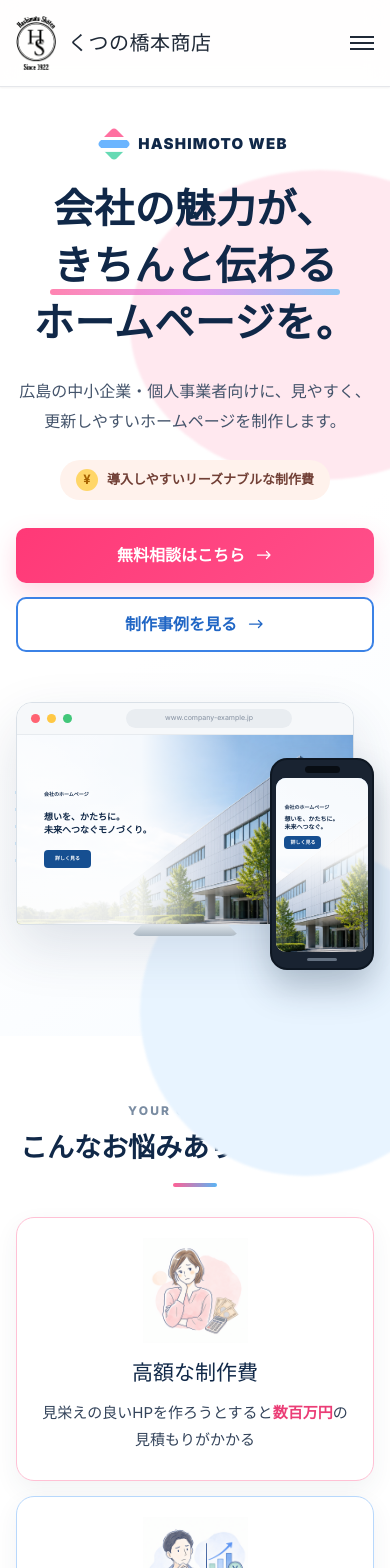
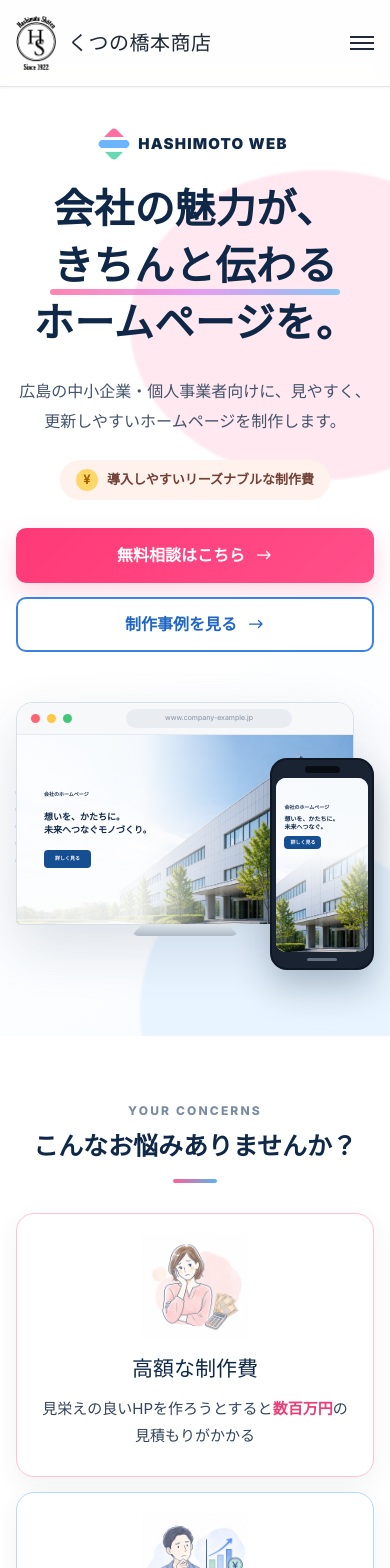
Before and after one commit to sayumasa25/-HP, a Next.js app: page /web-development in a window 390 px wide. Shown: the top 1568 px of the page. Built offline with nearby package versions, Linux system fonts and the light colour scheme; a web font is replaced by a local one.

Commit message:
Fix mobile section heading overlap

```diff
--- a/app/web-development/web-development.module.css
+++ b/app/web-development/web-development.module.css
@@ -16,6 +16,7 @@
 .hero {
   position: relative;
   padding: 82px 0 92px;
+  overflow: hidden;
   background: linear-gradient(145deg, #fff 55%, #f7fbff);
   isolation: isolate;
 }
@@ -775,6 +776,13 @@
   .sectionHeading {
     margin-bottom: 30px;
   }
+  .sectionHeading h2 {
+    max-width: 100%;
+    font-size: clamp(23px, 6.4vw, 27px);
+    line-height: 1.45;
+    overflow-wrap: anywhere;
+    text-wrap: balance;
+  }
   .threeColumns {
     grid-template-columns: 1fr;
   }
```
